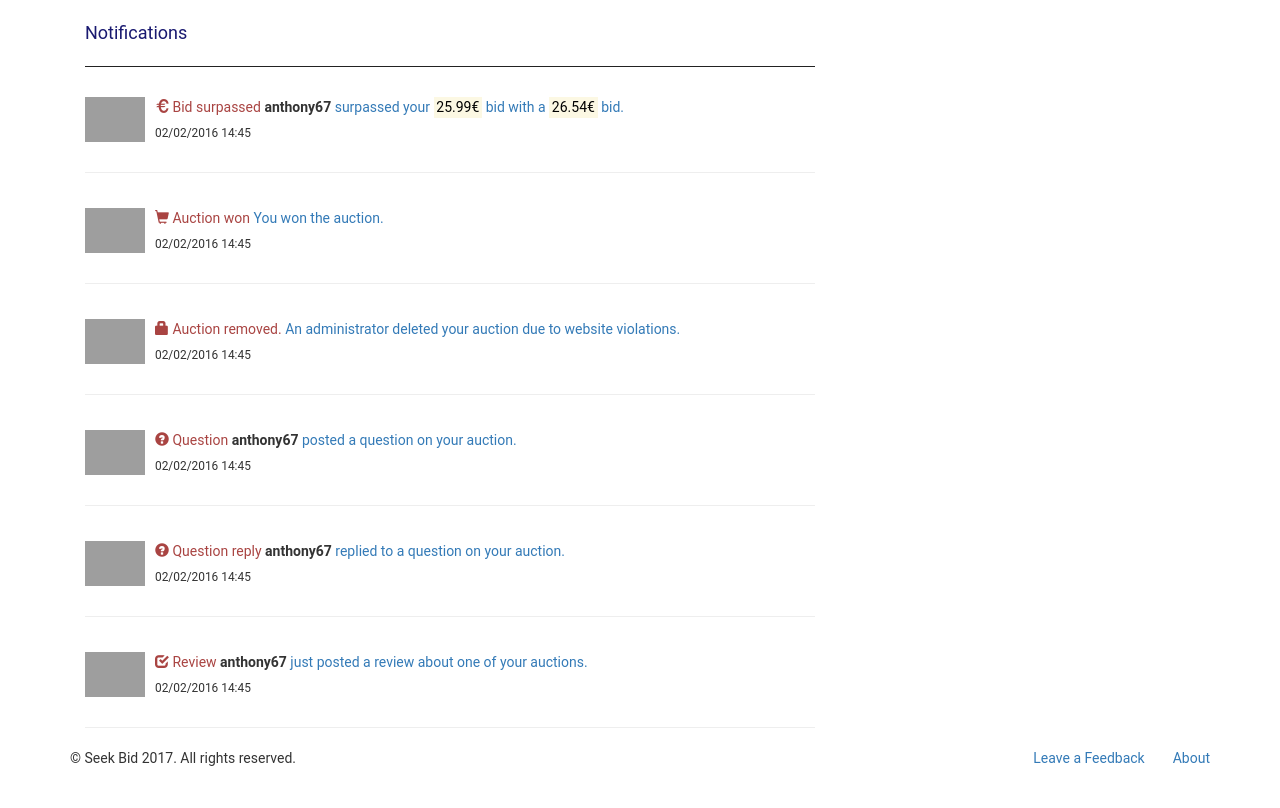
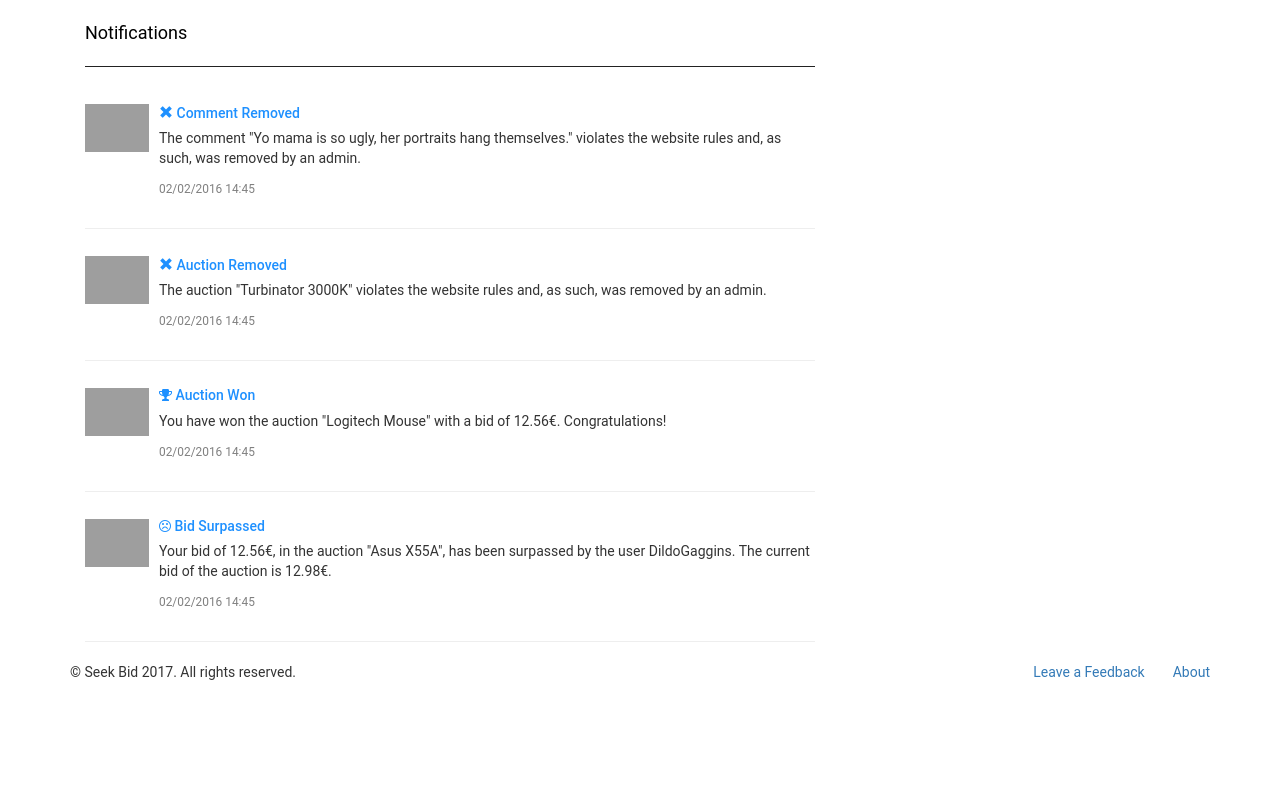
Before and after one commit to renatoabreu11/LBAW, a PHP site: page /notifications.html in a window 1280 px wide. Shown: the part 57-865 px from the top of the page. After the commit the page ends 737 px from the top, so only its background shows below. Run offline with PHP 8.4, Linux system fonts and the light colour scheme; some libraries are stand-ins or nearby versions; grey boxes are pictures that could not be loaded.

Commit message:
Notifications done

```diff
--- a/SeekBid/app/notifications.html
+++ b/SeekBid/app/notifications.html
@@ -32,6 +32,7 @@
   <meta name="theme-color" content="#2F3BA2">
 
   <link rel="stylesheet" href="https://maxcdn.bootstrapcdn.com/bootstrap/3.3.7/css/bootstrap.min.css">
+  <link rel="stylesheet" href="https://maxcdn.bootstrapcdn.com/font-awesome/4.6.1/css/font-awesome.min.css">
   <link rel="stylesheet" href="styles/main.css">
 </head>
 
@@ -106,105 +107,64 @@
               </div>
               <li class="divider"></li>
               <div class="notifications-wrapper">
-                <div class="notification-item">
-                  <div class="row">
-                    <div class="col-md-4 col-sm-4 col-xs-4">
-                      <a href="#"><img src="https://www.thurrott.com/wp-content/uploads/2015/10/surface-book-hero.jpg" alt="Product item" width="128"></a>
+                <div class="media notification-media">
+                  <div class="media-left">
+                    <a href="#"><img src="https://www.thurrott.com/wp-content/uploads/2015/10/surface-book-hero.jpg" width="64"></a>
                   </div>
-                    <div class="col-md-6 col-sm-6 col-xs-6">
-                      <p class="notification-item-title text-danger"><i class="glyphicon glyphicon-euro"></i> Bid surpassed</p>
-                      <a href="#" class="notification-item-description">anthony67</a>
-                      <a href="#" class="notification-item-description"> surpassed your <mark>25.99€</mark> bid with a <mark>26.54€</mark> bid.</a>
+                  <div class="media-body">
+                    <a href="#" class="notifications-item-title">
+                      <i class="glyphicon glyphicon-shopping-cart"></i> Auction won
+                    </a>
+                    <p class="notification-item-date"><small>02/02/2016 14:45</small></p>
                   </div>
-                    <div class="col-md-2 col-sm-2 col-xs-2">
+                  <div class="media-right">
                     <button type="button" class="notification-item-remove btn btn-default btn-xs"><i class="glyphicon glyphicon-remove"></i></button>
                   </div>
                 </div>
               </div>
-                <hr>
-                <div class="notification-item">
-                  <div class="row">
-                    <div class="col-md-4 col-sm-4 col-xs-4">
-                      <a href="#"><img src="https://www.thurrott.com/wp-content/uploads/2015/10/surface-book-hero.jpg" alt="Product item" width="128"></a>
+
+              <li class="divider"></li>
+
+              <div class="notifications-wrapper">
+                <div class="media notification-media">
+                  <div class="media-left">
+                    <a href="#"><img src="https://www.thurrott.com/wp-content/uploads/2015/10/surface-book-hero.jpg" width="64"></a>
                   </div>
-                    <div class="col-md-6 col-sm-6 col-xs-6">
-                      <p class="notification-item-title text-danger"><i class="glyphicon glyphicon-shopping-cart"></i> Auction won</p>
-                      <a href="#" class="notification-item-description">You won the auction.</a>
+                  <div class="media-body">
+                    <a href="#" class="notifications-item-title">
+                      <i class="glyphicon glyphicon-euro"></i> anthony67 surpassed your bid by 0.56€
+                    </a>
+                    <p class="notification-item-date"><small>02/02/2016 14:45</small></p>
                   </div>
-                    <div class="col-md-2 col-sm-2 col-xs-2">
+                  <div class="media-right">
                     <button type="button" class="notification-item-remove btn btn-default btn-xs"><i class="glyphicon glyphicon-remove"></i></button>
                   </div>
                 </div>
               </div>
-                <hr>
-                <div class="notification-item">
-                  <div class="row">
-                    <div class="col-md-4 col-sm-4 col-xs-4">
-                      <a href="#"><img src="https://secure.gravatar.com/avatar/9cbb051a377f30336c7c1c152c82fac0?s=200&r=pg&d=https%3A%2F%2Fs.gjcdn.net%2Fimg%2Fno-avatar-3.png" alt="Auction removed" width="128"></a>
+
+              <li class="divider"></li>
+
+              <div class="notifications-wrapper">
+                <div class="media notification-media">
+                  <div class="media-left">
+                    <a href="#"><img src="https://www.thurrott.com/wp-content/uploads/2015/10/surface-book-hero.jpg" width="64"></a>
                   </div>
-                    <div class="col-md-6 col-sm-6 col-xs-6">
-                      <p class="notification-item-title text-danger"><i class="glyphicon glyphicon-lock"></i> Auction removed</p>
-                      <a href="#" class="notification-item-description">An administrator deleted your auction due to website violations.</a>
+                  <div class="media-body">
+                    <a href="#" class="notifications-item-title">
+                      <i class="glyphicon glyphicon-remove"></i> Your comment was removed by an admin
+                    </a>
+                    <p class="notification-item-date"><small>02/02/2016 14:45</small></p>
                   </div>
-                    <div class="col-md-2 col-sm-2 col-xs-2">
+                  <div class="media-right">
                     <button type="button" class="notification-item-remove btn btn-default btn-xs"><i class="glyphicon glyphicon-remove"></i></button>
-                    </div>
-                  </div>
-                </div>
-                <hr>
-                <div class="notification-item">
-                  <div class="row">
-                    <div class="col-md-4 col-sm-4 col-xs-4">
-                      <a href="#"><img src="https://www.thurrott.com/wp-content/uploads/2015/10/surface-book-hero.jpg" alt="Product item" width="128"></a>
-                    </div>
-                    <div class="col-md-6 col-sm-6 col-xs-6">
-                      <p class="notification-item-title text-danger"><i class="glyphicon glyphicon-question-sign"></i> Question</p>
-                      <a href="#" class="notification-item-description">anthony67</a>
-                      <a href="#" class="notification-item-description"> posted a question on your auction.</a>
-                    </div>
-                    <div class="col-md-2 col-sm-2 col-xs-2">
-                      <button type="button" class="notification-item-remove btn btn-default btn-xs"><i class="glyphicon glyphicon-remove"></i></button>
-                    </div>
-                  </div>
-                </div>
-                <hr>
-                <div class="notification-item">
-                  <div class="row">
-                    <div class="col-md-4 col-sm-4 col-xs-4">
-                      <a href="#"><img src="https://www.thurrott.com/wp-content/uploads/2015/10/surface-book-hero.jpg" alt="Product item" width="128"></a>
-                    </div>
-                    <div class="col-md-6 col-sm-6 col-xs-6">
-                      <p class="notification-item-title text-danger"><i class="glyphicon glyphicon-question-sign"></i> Question reply</p>
-                      <a href="#" class="notification-item-description">anthony67</a>
-                      <a href="#" class="notification-item-description"> replied to a question on your auction.</a>
-                    </div>
-                    <div class="col-md-2 col-sm-2 col-xs-2">
-                      <button type="button" class="notification-item-remove btn btn-default btn-xs"><i class="glyphicon glyphicon-remove"></i></button>
-                    </div>
-                  </div>
-                </div>
-                <hr>
-                <div class="notification-item">
-                  <div class="row">
-                    <div class="col-md-4 col-sm-4 col-xs-4">
-                      <a href="#"><img src="https://www.thurrott.com/wp-content/uploads/2015/10/surface-book-hero.jpg" alt="Product item" width="128"></a>
-                    </div>
-                    <div class="col-md-6 col-sm-6 col-xs-6">
-                      <p class="notification-item-title text-danger"><i class="glyphicon glyphicon-check"></i> Review</p>
-                      <a href="#" class="notification-item-description">anthony67</a>
-                      <a href="#" class="notification-item-description"> just posted a review about one of your auctions.</a>
-                    </div>
-                    <div class="col-md-2 col-sm-2 col-xs-2">
-                      <button type="button" class="notification-item-remove btn btn-default btn-xs"><i class="glyphicon glyphicon-remove"></i></button>
-                    </div>
                   </div>
                 </div>
               </div>
 
               <li class="divider"></li>
               <div class="notification-footer">
-                <a href="#">View all notifications</a>
-                <a href="#" class="pull-right">Mark all as read</a>
+                <h4 class="menu-title"><a>View all notifications</a></h4>
+                <h4 class="menu-title pull-right"><a>Mark all as read</a></h4>
               </div>
             </ul>
           </li>
@@ -227,112 +187,76 @@
     <div class="col-lg-8 col-md-8">
       <p class="notification-page-title">Notifications</p>
       <hr class="notifications-title-info-divider">
-      <!--div class="notification-wrapper">
-        <div class="notification-item">
-          <img src="https://www.thurrott.com/wp-content/uploads/2015/10/surface-book-hero.jpg" class="pull-left" alt="Auction item" width="64" height="64">
-          <div class="notification-item-info-text">
-            <p>
-              <span class="notifications-item-title text-danger">
-                <i class="glyphicon glyphicon-euro"></i> Bid surpassed
-              </span>
-              <a href="#">anthony67</a> <a href="#">surpassed your <mark>25.99€</mark> bid with a <mark>26.54€</mark> bid.</a>
-            </p>
-            <p class="notification-item-date">02/02/2016 14:45</p>
+
+      <div class="notifications-wrapper">
+        <div class="media notification-media">
+          <div class="media-left">
+            <a href="#"><img src="https://www.thurrott.com/wp-content/uploads/2015/10/surface-book-hero.jpg" width="64"></a>
+          </div>
+          <div class="media-body">
+            <h5 class="notifications-item-title">
+              <i class="glyphicon glyphicon-remove"></i> Comment Removed
+            </h5>
+            <p>The comment "Yo mama is so ugly, her portraits hang themselves." violates the website rules and, as such, was removed by an admin.</p>
+            <p class="notification-item-date"><small>02/02/2016 14:45</small></p>
           </div>
         </div>
       </div>
-    </div-->
 
-      <div class="media notification-item">
+      <hr class="divider">
+
+      <div class="notifications-wrapper">
+        <div class="media notification-media">
           <div class="media-left">
-          <a href="#"><img src="https://www.thurrott.com/wp-content/uploads/2015/10/surface-book-hero.jpg" class="media-object" width="60"></a>
+            <a href="#"><img src="https://www.thurrott.com/wp-content/uploads/2015/10/surface-book-hero.jpg" width="64"></a>
           </div>
           <div class="media-body">
-          <p class="media-heading">
-            <span class="notifications-item-title text-danger">
-                  <i class="glyphicon glyphicon-euro"></i> Bid surpassed
-                </span>
-            <a href="#" class="notification-item-user">anthony67</a> <a href="#">surpassed your <mark>25.99€</mark> bid with a <mark>26.54€</mark> bid.</a>
+            <h5 class="notifications-item-title">
+              <i class="glyphicon glyphicon-remove"></i> Auction Removed
+            </h5>
+            <p>The auction "Turbinator 3000K" violates the website rules and, as such, was removed by an admin.</p>
             <p class="notification-item-date"><small>02/02/2016 14:45</small></p>
           </div>
-        <hr class="notification-next-divider">
+        </div>
       </div>
 
-      <div class="media notification-item">
+      <hr class="divider">
+
+      <div class="notifications-wrapper">
+        <div class="media notification-media">
           <div class="media-left">
-          <a href="#"><img src="https://www.thurrott.com/wp-content/uploads/2015/10/surface-book-hero.jpg" class="media-object" width="60"></a>
+            <a href="#"><img src="https://www.thurrott.com/wp-content/uploads/2015/10/surface-book-hero.jpg" width="64"></a>
           </div>
           <div class="media-body">
-          <p class="media-heading">
-            <span class="notifications-item-title text-danger">
-                  <i class="glyphicon glyphicon-shopping-cart"></i> Auction won
-                </span>
-            <a href="#">You won the auction.</a>
+            <h5 class="notifications-item-title">
+              <i class="fa fa-trophy" aria-hidden="true"></i>
+              Auction Won
+            </h5>
+            <p>You have won the auction "Logitech Mouse" with a bid of 12.56€. Congratulations!</p>
             <p class="notification-item-date"><small>02/02/2016 14:45</small></p>
           </div>
-        <hr class="notification-next-divider">
+        </div>
       </div>
 
-      <div class="media notification-item">
+      <hr class="divider">
+
+      <div class="notifications-wrapper">
+        <div class="media notification-media">
           <div class="media-left">
-          <a href="#"><img src="https://www.thurrott.com/wp-content/uploads/2015/10/surface-book-hero.jpg" class="media-object" width="60"></a>
+            <a href="#"><img src="https://www.thurrott.com/wp-content/uploads/2015/10/surface-book-hero.jpg" width="64"></a>
           </div>
           <div class="media-body">
-          <p class="media-heading">
-            <span class="notifications-item-title text-danger">
-                  <i class="glyphicon glyphicon-lock"></i> Auction removed.
-                </span>
-            <a href="#">An administrator deleted your auction due to website violations.</a>
+            <h5 class="notifications-item-title">
+              <i class="fa fa-frown-o" aria-hidden="true"></i>
+              Bid Surpassed
+            </h5>
+            <p>Your bid of 12.56€, in the auction "Asus X55A", has been surpassed by the user DildoGaggins. The current bid of the auction is 12.98€.</p>
             <p class="notification-item-date"><small>02/02/2016 14:45</small></p>
           </div>
-        <hr class="notification-next-divider">
+        </div>
       </div>
 
-      <div class="media notification-item">
-        <div class="media-left">
-          <a href="#"><img src="https://www.thurrott.com/wp-content/uploads/2015/10/surface-book-hero.jpg" class="media-object" width="60"></a>
-        </div>
-        <div class="media-body">
-          <p class="media-heading">
-            <span class="notifications-item-title text-danger">
-                  <i class="glyphicon glyphicon-question-sign"></i> Question
-                </span>
-            <a href="#" class="notification-item-user">anthony67</a> <a href="#">posted a question on your auction.</a>
-          <p class="notification-item-date"><small>02/02/2016 14:45</small></p>
-        </div>
-        <hr class="notification-next-divider">
-      </div>
-
-      <div class="media notification-item">
-        <div class="media-left">
-          <a href="#"><img src="https://www.thurrott.com/wp-content/uploads/2015/10/surface-book-hero.jpg" class="media-object" width="60"></a>
-        </div>
-        <div class="media-body">
-          <p class="media-heading">
-            <span class="notifications-item-title text-danger">
-                  <i class="glyphicon glyphicon-question-sign"></i> Question reply
-                </span>
-            <a href="#" class="notification-item-user">anthony67</a> <a href="#">replied to a question on your auction.</a>
-          <p class="notification-item-date"><small>02/02/2016 14:45</small></p>
-        </div>
-        <hr class="notification-next-divider">
-      </div>
-
-      <div class="media notification-item">
-        <div class="media-left">
-          <a href="#"><img src="https://www.thurrott.com/wp-content/uploads/2015/10/surface-book-hero.jpg" class="media-object" width="60"></a>
-        </div>
-        <div class="media-body">
-          <p class="media-heading">
-            <span class="notifications-item-title text-danger">
-                  <i class="glyphicon glyphicon-check"></i> Review
-                </span>
-            <a href="#" class="notification-item-user">anthony67</a> <a href="#">just posted a review about one of your auctions.</a>
-          <p class="notification-item-date"><small>02/02/2016 14:45</small></p>
-        </div>
-        <hr class="notification-next-divider">
-      </div>
-
+      <hr class="divider">
     </div>
   </div>
 
--- a/SeekBid/app/scripts/main.js
+++ b/SeekBid/app/scripts/main.js
@@ -207,8 +207,6 @@
 })();
 
 /* ==================== Create Auction ============================
-
- step script
  */
 
 $(document).ready(function () {
@@ -230,7 +228,6 @@ $(document).ready(function () {
 
   $('ul.setup-panel li.active a').trigger('click');
 
-  // DEMO ONLY //
   $('#activate-step-2').on('click', function(e) {
     $('ul.setup-panel li:eq(1)').removeClass('disabled');
     $('ul.setup-panel li a[href="#step-2"]').trigger('click');
--- a/SeekBid/app/styles/main.css
+++ b/SeekBid/app/styles/main.css
@@ -898,7 +898,17 @@ a.navlink {
 .notification-page-title {
   margin: 0px;
   font-size: large;
-  color: midnightblue;
+  color: black;
+}
+
+.notification-page-container h5{
+  color: dodgerblue;
+  margin: 0;
+  padding-bottom: 0.5em;
+}
+
+.notification-page-container small{
+  color: grey;
 }
 
 /*.notification-page-container */
@@ -908,11 +918,6 @@ a.navlink {
   height: 1px;
   color: #222222;
   background-color: #222222;
-}
-
-.notification-item-user {
-  color: #333333;
-  font-weight: bolder;
 }
 
 /*=============== Create Auction =================*/
```
Also changed, not shown: SeekBid/app/index.html (+28 -106 lines), SeekBid/app/profile.html (+28 -106 lines), SeekBid/app/signup.html (+0 -36 lines), SeekBid/app/watchList.html (+54 -7 lines). Lines whose indentation alone changed are shown as unchanged.
